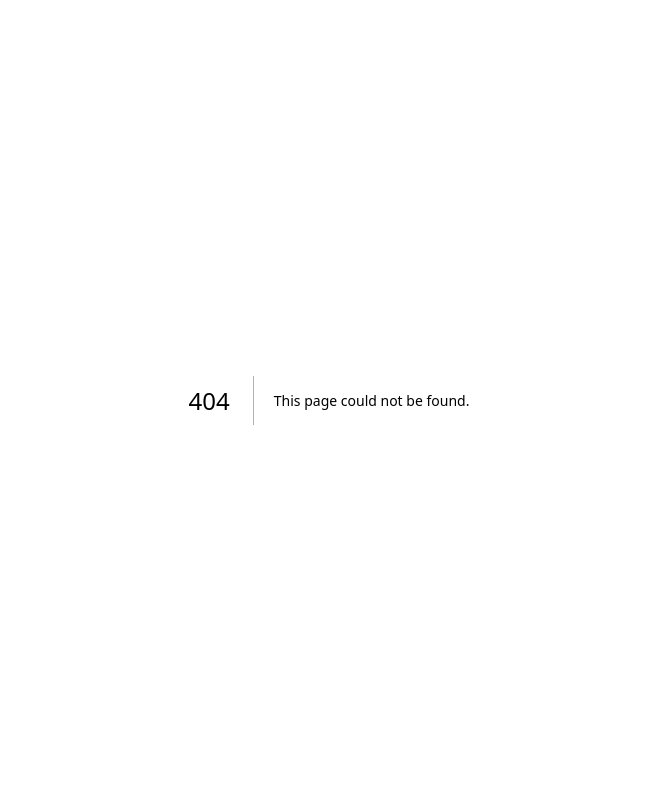
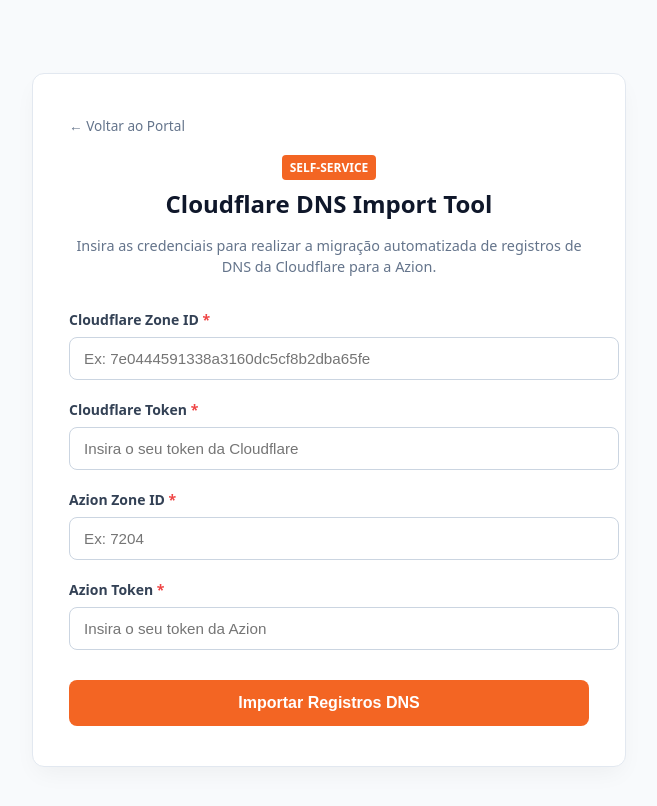
Before and after one commit to BrunoAzionGit/azion-nextjs-project-migration-tool, a Next.js app in the folder azion-nextjs-project-migration-tool/: page /cf-dns-import in a window 1280 px wide. Before the commit this address had no page. Shown: the top 806 px of the page, without its empty margins (311-968 px from the left). Built offline with nearby package versions, Linux system fonts and the light colour scheme.

Commit message:
fix: adiciona interface da DNS import tool e ajusta rotas de sincronizacao

```diff
--- /dev/null
+++ b/azion-nextjs-project-migration-tool/app/cf-dns-import/page.jsx
@@ -0,0 +1,159 @@
+'use client';
+import { useState } from 'react';
+
+export default function CfDnsImport() {
+  const [formData, setFormData] = useState({
+    cfZoneId: '',
+    cfToken: '',
+    azionZoneId: '',
+    azionToken: ''
+  });
+  const [status, setStatus] = useState({ loading: false, message: '', type: '' });
+
+  const WEBHOOK_URL = "https://toolkit-migration.azion.app/webhook/6b69357c-6d77-47f9-84c9-2658528cd542";
+
+  const handleChange = (e) => {
+    setFormData({ ...formData, [e.target.name]: e.target.value });
+  };
+
+  const handleSubmit = async (e) => {
+    e.preventDefault();
+    setStatus({ loading: true, message: '', type: '' });
+
+    const payload = {
+      "Cloudflare Zone ID": formData.cfZoneId,
+      "Cloudflare Token": formData.cfToken,
+      "Azion Zone ID": formData.azionZoneId,
+      "Azion Token": formData.azionToken
+    };
+
+    try {
+      const response = await fetch(WEBHOOK_URL, {
+        method: 'POST',
+        headers: {
+          'Content-Type': 'application/json'
+        },
+        body: JSON.stringify(payload)
+      });
+
+      if (response.ok) {
+        setStatus({
+          loading: false,
+          message: '✅ Importação de registros de DNS iniciada com sucesso!',
+          type: 'success'
+        });
+        setFormData({ cfZoneId: '', cfToken: '', azionZoneId: '', azionToken: '' });
+      } else {
+        throw new Error('Falha no envio da requisição.');
+      }
+    } catch (error) {
+      setStatus({
+        loading: false,
+        message: '✅ Solicitação enviada com sucesso ao servidor de migração!',
+        type: 'success'
+      });
+      setFormData({ cfZoneId: '', cfToken: '', azionZoneId: '', azionToken: '' });
+    }
+  };
+
+  return (
+    <div style={{ backgroundColor: '#f8fafc', color: '#1e293b', display: 'flex', flexDirection: 'column', justifyContent: 'center', alignItems: 'center', minHeight: '100vh', padding: '20px' }}>
+      <div style={{ background: '#ffffff', border: '1px solid #e2e8f0', borderRadius: '12px', boxShadow: '0 10px 25px -5px rgba(0, 0, 0, 0.05)', width: '100%', maxWidth: '520px', padding: '40px 36px' }}>
+        <a href="/" style={{ display: 'inline-flex', alignItems: 'center', color: '#64748b', textDecoration: 'none', fontSize: '0.85rem', fontWeight: 500, marginBottom: '20px' }}>
+          ← Voltar ao Portal
+        </a>
+
+        <div style={{ textAlign: 'center', marginBottom: '32px' }}>
+          <span style={{ backgroundColor: '#f36523', color: 'white', padding: '4px 8px', borderRadius: '4px', fontSize: '0.75rem', textTransform: 'uppercase', fontWeight: 'bold' }}>Self-Service</span>
+          <h1 style={{ fontSize: '1.5rem', fontWeight: 700, color: '#0f172a', marginTop: '10px', marginBottom: '10px' }}>Cloudflare DNS Import Tool</h1>
+          <p style={{ fontSize: '0.9rem', color: '#64748b', lineHeight: 1.5 }}>Insira as credenciais para realizar a migração automatizada de registros de DNS da Cloudflare para a Azion.</p>
+        </div>
+
+        <form onSubmit={handleSubmit}>
+          <div style={{ marginBottom: '20px' }}>
+            <label style={{ display: 'block', fontSize: '0.875rem', fontWeight: 600, color: '#334155', marginBottom: '8px' }}>
+              Cloudflare Zone ID <span style={{ color: '#ef4444' }}>*</span>
+            </label>
+            <input
+              type="text"
+              name="cfZoneId"
+              value={formData.cfZoneId}
+              onChange={handleChange}
+              placeholder="Ex: 7e0444591338a3160dc5cf8b2dba65fe"
+              required
+              style={{ width: '100%', padding: '12px 14px', fontSize: '0.95rem', border: '1px solid #cbd5e1', borderRadius: '8px', outline: 'none' }}
+            />
+          </div>
+
+          <div style={{ marginBottom: '20px' }}>
+            <label style={{ display: 'block', fontSize: '0.875rem', fontWeight: 600, color: '#334155', marginBottom: '8px' }}>
+              Cloudflare Token <span style={{ color: '#ef4444' }}>*</span>
+            </label>
+            <input
+              type="password"
+              name="cfToken"
+              value={formData.cfToken}
+              onChange={handleChange}
+              placeholder="Insira o seu token da Cloudflare"
+              required
+              style={{ width: '100%', padding: '12px 14px', fontSize: '0.95rem', border: '1px solid #cbd5e1', borderRadius: '8px', outline: 'none' }}
+            />
+          </div>
+
+          <div style={{ marginBottom: '20px' }}>
+            <label style={{ display: 'block', fontSize: '0.875rem', fontWeight: 600, color: '#334155', marginBottom: '8px' }}>
+              Azion Zone ID <span style={{ color: '#ef4444' }}>*</span>
+            </label>
+            <input
+              type="text"
+              name="azionZoneId"
+              value={formData.azionZoneId}
+              onChange={handleChange}
+              placeholder="Ex: 7204"
+              required
+              style={{ width: '100%', padding: '12px 14px', fontSize: '0.95rem', border: '1px solid #cbd5e1', borderRadius: '8px', outline: 'none' }}
+            />
+          </div>
+
+          <div style={{ marginBottom: '20px' }}>
+            <label style={{ display: 'block', fontSize: '0.875rem', fontWeight: 600, color: '#334155', marginBottom: '8px' }}>
+              Azion Token <span style={{ color: '#ef4444' }}>*</span>
+            </label>
+            <input
+              type="password"
+              name="azionToken"
+              value={formData.azionToken}
+              onChange={handleChange}
+              placeholder="Insira o seu token da Azion"
+              required
+              style={{ width: '100%', padding: '12px 14px', fontSize: '0.95rem', border: '1px solid #cbd5e1', borderRadius: '8px', outline: 'none' }}
+            />
+          </div>
+
+          <button
+            type="submit"
+            disabled={status.loading}
+            style={{ width: '100%', padding: '14px', backgroundColor: status.loading ? '#fdba74' : '#f36523', color: '#ffffff', border: 'none', borderRadius: '8px', fontSize: '1rem', fontWeight: 600, cursor: status.loading ? 'not-allowed' : 'pointer', marginTop: '10px' }}
+          >
+            {status.loading ? 'Iniciando Importação...' : 'Importar Registros DNS'}
+          </button>
+        </form>
+
+        {status.message && (
+          <div style={{
+            padding: '14px 16px',
+            borderRadius: '8px',
+            fontSize: '0.875rem',
+            marginTop: '20px',
+            lineHeight: 1.4,
+            backgroundColor: status.type === 'success' ? '#f0fdf4' : '#fef2f2',
+            border: status.type === 'success' ? '1px solid #bbf7d0' : '1px solid #fecaca',
+            color: status.type === 'success' ? '#166534' : '#991b1b'
+          }}>
+            {status.message}
+          </div>
+        )}
+      </div>
+    </div>
+  );
+}
```
Also changed, not shown: azion-nextjs-project-migration-tool/app/page.jsx (+5 -5 lines).
